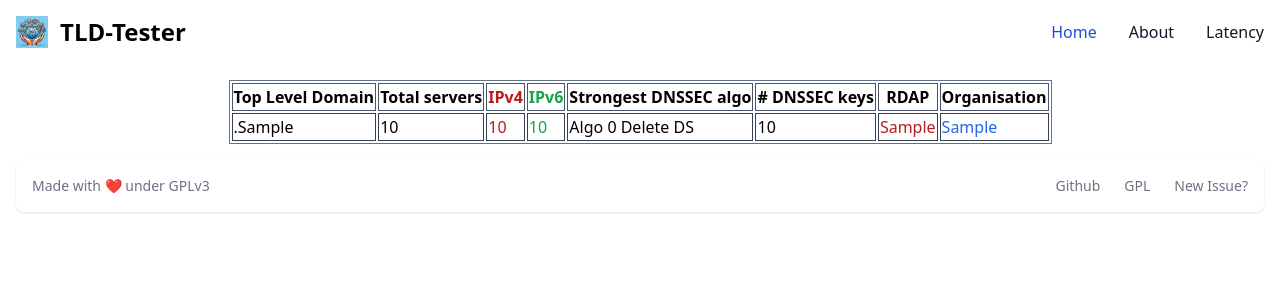
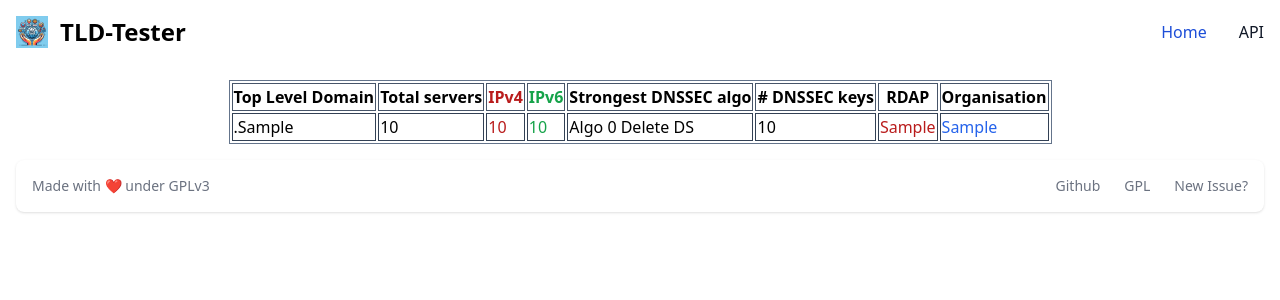
Before and after one commit to altf4arnold/tldtest.net, a Django app: page / in a window 1280 px wide. Shown: the top 300 px of the page. Run offline with Django 3.2, Linux system fonts and the light colour scheme; tables that the repository leaves empty hold one stand-in row (values such as "Sample post"); style sheets or scripts are compiled from the project's sources; some libraries are stand-ins or nearby versions.

Commit message:
adapting the Web Design for API

```diff
--- a/tldtest/templates/base.html
+++ b/tldtest/templates/base.html
@@ -55,18 +55,14 @@
                            aria-current="page">Home</a>
                     </li>
                     <li>
-                        <a href="/about"
-                           class="block py-2 px-3 text-gray-900 rounded hover:bg-gray-100 md:hover:bg-transparent md:border-0 md:hover:text-blue-700 md:p-0 dark:text-white md:dark:hover:text-blue-500 dark:hover:bg-gray-700 dark:hover:text-white md:dark:hover:bg-transparent">About</a>
-                    </li>
-                    <li>
-                        <a href="/latency"
-                           class="block py-2 px-3 text-gray-900 rounded hover:bg-gray-100 md:hover:bg-transparent md:border-0 md:hover:text-blue-700 md:p-0 dark:text-white md:dark:hover:text-blue-500 dark:hover:bg-gray-700 dark:hover:text-white md:dark:hover:bg-transparent">Latency</a>
+                        <a href="/api"
+                           class="block py-2 px-3 text-gray-900 rounded hover:bg-gray-100 md:hover:bg-transparent md:border-0 md:hover:text-blue-700 md:p-0 dark:text-white md:dark:hover:text-blue-500 dark:hover:bg-gray-700 dark:hover:text-white md:dark:hover:bg-transparent"
+                           aria-current="page">API</a>
                     </li>
                 </ul>
             </div>
         </div>
     </nav>
-
 </header>
 
 
@@ -84,7 +80,8 @@
                 <a href="https://github.com/tldtest/tldtest.net" class="hover:underline me-4 md:me-6">Github</a>
             </li>
             <li>
-                <a href="https://raw.githubusercontent.com/tldtest/tldtest.net/master/LICENSE?token=GHSAT0AAAAAACJMTGHPQI5UOLAA4QVYVAFSZO4NM6A" class="hover:underline me-4 md:me-6">GPL</a>
+                <a href="https://raw.githubusercontent.com/tldtest/tldtest.net/master/LICENSE?token=GHSAT0AAAAAACJMTGHPQI5UOLAA4QVYVAFSZO4NM6A"
+                   class="hover:underline me-4 md:me-6">GPL</a>
             </li>
             <li>
                 <a href="https://github.com/tldtest/tldtest.net/issues/new" class="hover:underline">New Issue?</a>
```
